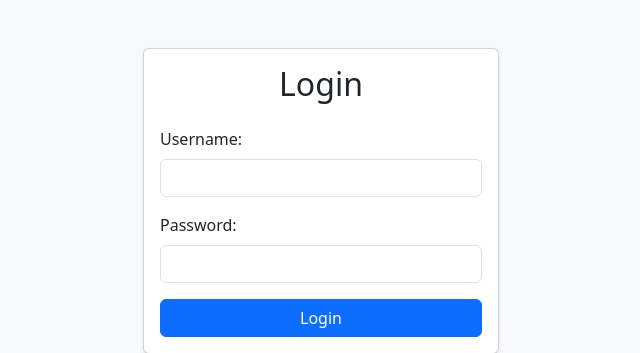
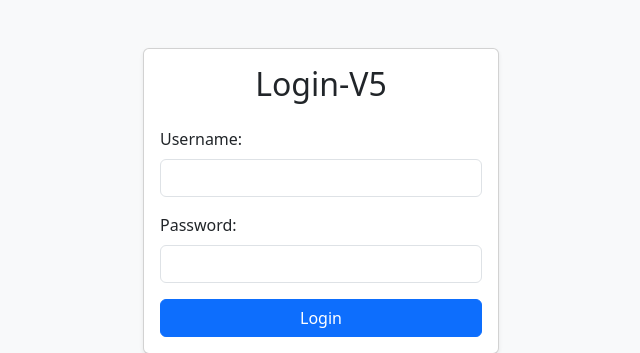
Before and after one commit to ykcoda/flaskproject, a Flask app: page /login in a window 1280 px wide. Shown: the top 353 px of the page, without its empty margins (319-959 px from the left). Run offline with Flask 3, Linux system fonts and the light colour scheme.

Commit message:
version 5

```diff
--- a/templates/login.html
+++ b/templates/login.html
@@ -1,7 +1,7 @@
 <!DOCTYPE html>
 <html>
 <head>
-    <title>Login - V2</title>
+    <title>Login</title>
     <!-- Bootstrap CSS CDN -->
     <link href="https://cdn.jsdelivr.net/npm/bootstrap@5.3.3/dist/css/bootstrap.min.css" rel="stylesheet">
 </head>
@@ -11,7 +11,7 @@
             <div class="col-12 col-md-6 col-lg-4">
                 <div class="card shadow-sm">
                     <div class="card-body">
-                        <h2 class="card-title text-center mb-4">Login</h2>
+                        <h2 class="card-title text-center mb-4">Login-V5</h2>
                         {% with messages = get_flashed_messages() %}
                           {% if messages %}
                             <div class="alert alert-danger" role="alert">
```
